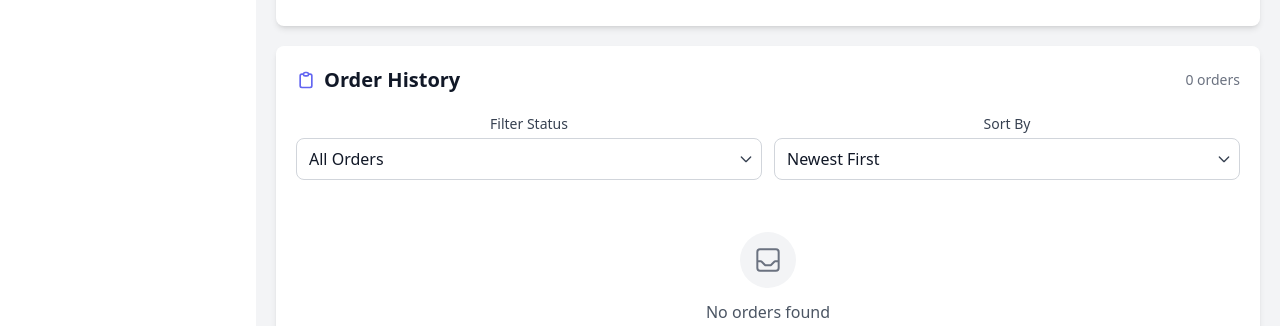
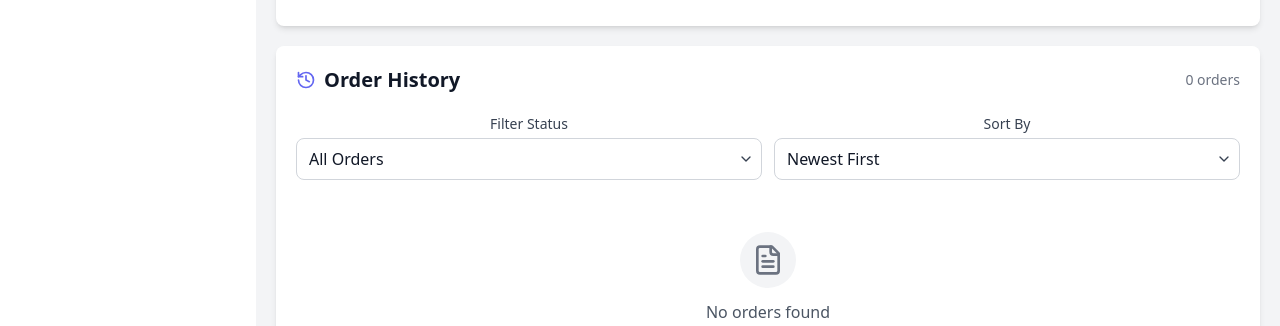
Before and after one commit to LuseBiswas/StablPay-Assingment, a React (Vite) app: page / in a window 1280 px wide. Shown: the part 414-740 px from the top of the page. Built offline with nearby package versions, Linux system fonts and the light colour scheme.

Commit message:
Order History is Updated

```diff
--- a/src/components/OrderHistory.jsx
+++ b/src/components/OrderHistory.jsx
@@ -1,19 +1,29 @@
 import React, { useState } from 'react';
+import {
+  Clock,
+  Package,
+  Check,
+  ChevronDown,
+  History,
+  ShoppingBag,
+  Eye,
+  FileText,
+} from 'lucide-react';
 
 function OrderHistory({ orders }) {
-  const [statusFilter, setStatusFilter] = useState("All");
-  const [sortBy, setSortBy] = useState("newest");
+  const [statusFilter, setStatusFilter] = useState('All');
+  const [sortBy, setSortBy] = useState('newest');
 
   // Filter orders by status
   const filteredOrders = orders.filter(
-    (order) => statusFilter === "All" || order.status === statusFilter
+    (order) => statusFilter === 'All' || order.status === statusFilter
   );
 
   // Sort orders based on sortBy value
   const sortedOrders = [...filteredOrders].sort((a, b) => {
-    if (sortBy === "newest") {
+    if (sortBy === 'newest') {
       return new Date(b.date) - new Date(a.date);
-    } else if (sortBy === "oldest") {
+    } else if (sortBy === 'oldest') {
       return new Date(a.date) - new Date(b.date);
     }
     return 0;
@@ -21,39 +31,27 @@ function OrderHistory({ orders }) {
 
   // Get status badge styling
   const getStatusBadge = (status) => {
-    switch(status) {
-      case "Pending":
-        return "bg-yellow-100 text-yellow-800 dark:bg-yellow-900 dark:text-yellow-200";
-      case "In Progress":
-        return "bg-blue-100 text-blue-800 dark:bg-blue-900 dark:text-blue-200";
-      case "Delivered":
-        return "bg-green-100 text-green-800 dark:bg-green-900 dark:text-green-200";
+    switch (status) {
+      case 'Pending':
+        return 'bg-yellow-100 text-yellow-800 dark:bg-yellow-900 dark:text-yellow-200';
+      case 'In Progress':
+        return 'bg-blue-100 text-blue-800 dark:bg-blue-900 dark:text-blue-200';
+      case 'Delivered':
+        return 'bg-green-100 text-green-800 dark:bg-green-900 dark:text-green-200';
       default:
-        return "bg-gray-100 text-gray-800 dark:bg-gray-700 dark:text-gray-200";
+        return 'bg-gray-100 text-gray-800 dark:bg-gray-700 dark:text-gray-200';
     }
   };
 
   // Get status icon
   const getStatusIcon = (status) => {
-    switch(status) {
-      case "Pending":
-        return (
-          <svg xmlns="http://www.w3.org/2000/svg" className="h-4 w-4" fill="none" viewBox="0 0 24 24" stroke="currentColor">
-            <path strokeLinecap="round" strokeLinejoin="round" strokeWidth={2} d="M12 8v4l3 3m6-3a9 9 0 11-18 0 9 9 0 0118 0z" />
-          </svg>
-        );
-      case "In Progress":
-        return (
-          <svg xmlns="http://www.w3.org/2000/svg" className="h-4 w-4" fill="none" viewBox="0 0 24 24" stroke="currentColor">
-            <path strokeLinecap="round" strokeLinejoin="round" strokeWidth={2} d="M13 10V3L4 14h7v7l9-11h-7z" />
-          </svg>
-        );
-      case "Delivered":
-        return (
-          <svg xmlns="http://www.w3.org/2000/svg" className="h-4 w-4" fill="none" viewBox="0 0 24 24" stroke="currentColor">
-            <path strokeLinecap="round" strokeLinejoin="round" strokeWidth={2} d="M5 13l4 4L19 7" />
-          </svg>
-        );
+    switch (status) {
+      case 'Pending':
+        return <Clock size={16} className="mr-1" />;
+      case 'In Progress':
+        return <Package size={16} className="mr-1" />;
+      case 'Delivered':
+        return <Check size={16} className="mr-1" />;
       default:
         return null;
     }
@@ -63,9 +61,7 @@ function OrderHistory({ orders }) {
     <div className="p-5 bg-white dark:bg-gray-800 shadow-md rounded-lg transition-all">
       <div className="flex items-center justify-between mb-5">
         <h2 className="text-xl font-bold text-gray-900 dark:text-white flex items-center">
-          <svg xmlns="http://www.w3.org/2000/svg" className="h-5 w-5 mr-2 text-indigo-500" fill="none" viewBox="0 0 24 24" stroke="currentColor">
-            <path strokeLinecap="round" strokeLinejoin="round" strokeWidth={2} d="M9 5H7a2 2 0 00-2 2v12a2 2 0 002 2h10a2 2 0 002-2V7a2 2 0 00-2-2h-2M9 5a2 2 0 002 2h2a2 2 0 002-2M9 5a2 2 0 012-2h2a2 2 0 012 2" />
-          </svg>
+          <History size={20} className="mr-2 text-indigo-500" />
           Order History
         </h2>
         <span className="text-sm text-gray-500 dark:text-gray-400">
@@ -76,7 +72,9 @@ function OrderHistory({ orders }) {
       {/* Filter and Sort Controls */}
       <div className="flex flex-col sm:flex-row gap-3 mb-5">
         <div className="flex-1">
-          <label className="block text-sm font-medium text-gray-700 dark:text-gray-300 mb-1">Filter Status</label>
+          <label className="block text-sm font-medium text-gray-700 dark:text-gray-300 mb-1">
+            Filter Status
+          </label>
           <div className="relative">
             <select
               className="w-full p-2 pl-3 pr-10 border rounded-lg bg-white dark:bg-gray-700 text-gray-900 dark:text-white border-gray-300 dark:border-gray-600 focus:ring-2 focus:ring-indigo-500 dark:focus:ring-indigo-600 focus:border-indigo-500 dark:focus:border-indigo-600 focus:outline-none appearance-none"
@@ -89,14 +87,14 @@ function OrderHistory({ orders }) {
               <option value="Delivered">Delivered</option>
             </select>
             <div className="pointer-events-none absolute inset-y-0 right-0 flex items-center px-2 text-gray-700 dark:text-gray-300">
-              <svg className="h-4 w-4" fill="none" viewBox="0 0 24 24" stroke="currentColor">
-                <path strokeLinecap="round" strokeLinejoin="round" strokeWidth={2} d="M19 9l-7 7-7-7" />
-              </svg>
+              <ChevronDown size={16} />
             </div>
           </div>
         </div>
         <div className="flex-1">
-          <label className="block text-sm font-medium text-gray-700 dark:text-gray-300 mb-1">Sort By</label>
+          <label className="block text-sm font-medium text-gray-700 dark:text-gray-300 mb-1">
+            Sort By
+          </label>
           <div className="relative">
             <select
               className="w-full p-2 pl-3 pr-10 border rounded-lg bg-white dark:bg-gray-700 text-gray-900 dark:text-white border-gray-300 dark:border-gray-600 focus:ring-2 focus:ring-indigo-500 dark:focus:ring-indigo-600 focus:border-indigo-500 dark:focus:border-indigo-600 focus:outline-none appearance-none"
@@ -107,9 +105,7 @@ function OrderHistory({ orders }) {
               <option value="oldest">Oldest First</option>
             </select>
             <div className="pointer-events-none absolute inset-y-0 right-0 flex items-center px-2 text-gray-700 dark:text-gray-300">
-              <svg className="h-4 w-4" fill="none" viewBox="0 0 24 24" stroke="currentColor">
-                <path strokeLinecap="round" strokeLinejoin="round" strokeWidth={2} d="M19 9l-7 7-7-7" />
-              </svg>
+              <ChevronDown size={16} />
             </div>
           </div>
         </div>
@@ -126,46 +122,61 @@ function OrderHistory({ orders }) {
               <div className="flex items-center justify-between p-4 bg-gray-50 dark:bg-gray-750 border-b border-gray-200 dark:border-gray-700">
                 <div className="flex items-center">
                   <div className="hidden sm:flex items-center justify-center h-10 w-10 rounded-full bg-indigo-100 dark:bg-indigo-900 text-indigo-600 dark:text-indigo-200 mr-3">
-                    <svg xmlns="http://www.w3.org/2000/svg" className="h-5 w-5" fill="none" viewBox="0 0 24 24" stroke="currentColor">
-                      <path strokeLinecap="round" strokeLinejoin="round" strokeWidth={2} d="M16 11V7a4 4 0 00-8 0v4M5 9h14l1 12H4L5 9z" />
-                    </svg>
+                    <ShoppingBag size={20} />
                   </div>
                   <div>
-                    <h3 className="font-medium text-gray-900 dark:text-white">{order.customerName}</h3>
+                    <h3 className="font-medium text-gray-900 dark:text-white">
+                      {order.customerName}
+                    </h3>
                     <p className="text-sm text-gray-500 dark:text-gray-400">
-                      {order.date ? new Date(order.date).toLocaleDateString() : 'No date available'}
+                      {order.date
+                        ? new Date(order.date).toLocaleDateString()
+                        : 'No date available'}
                     </p>
                   </div>
                 </div>
                 <div className="flex items-center">
-                  <span className={`inline-flex items-center px-2.5 py-0.5 rounded-full text-xs font-medium ${getStatusBadge(order.status)}`}>
+                  <span
+                    className={`inline-flex items-center px-2.5 py-0.5 rounded-full text-xs font-medium ${getStatusBadge(
+                      order.status
+                    )}`}
+                  >
                     {getStatusIcon(order.status)}
-                    <span className="ml-1">{order.status}</span>
+                    {order.status}
                   </span>
                 </div>
               </div>
               <div className="p-4 bg-white dark:bg-gray-700">
                 <div className="grid grid-cols-1 sm:grid-cols-3 gap-3">
                   <div>
-                    <p className="text-xs font-medium text-gray-500 dark:text-gray-400 uppercase mb-1">Restaurant</p>
-                    <p className="text-gray-900 dark:text-white">{order.restaurant || 'N/A'}</p>
+                    <p className="text-xs font-medium text-gray-500 dark:text-gray-400 uppercase mb-1">
+                      Restaurant
+                    </p>
+                    <p className="text-gray-900 dark:text-white">
+                      {order.restaurant || 'N/A'}
+                    </p>
                   </div>
                   <div>
-                    <p className="text-xs font-medium text-gray-500 dark:text-gray-400 uppercase mb-1">Delivery Time</p>
-                    <p className="text-gray-900 dark:text-white">{order.estimatedTime} minutes</p>
+                    <p className="text-xs font-medium text-gray-500 dark:text-gray-400 uppercase mb-1">
+                      Delivery Time
+                    </p>
+                    <p className="text-gray-900 dark:text-white">
+                      {order.estimatedTime} minutes
+                    </p>
                   </div>
                   <div>
-                    <p className="text-xs font-medium text-gray-500 dark:text-gray-400 uppercase mb-1">Order Items</p>
-                    <p className="text-gray-900 dark:text-white">{order.items ? order.items.length : 0} items</p>
+                    <p className="text-xs font-medium text-gray-500 dark:text-gray-400 uppercase mb-1">
+                      Order Items
+                    </p>
+                    <p className="text-gray-900 dark:text-white">
+                      {order.items ? order.items.length : 0} items
+                    </p>
                   </div>
                 </div>
 
                 <div className="mt-4 pt-3 border-t border-gray-200 dark:border-gray-600 flex justify-end">
                   <button className="text-indigo-600 hover:text-indigo-800 dark:text-indigo-400 dark:hover:text-indigo-300 text-sm font-medium transition-colors flex items-center">
-                    <svg xmlns="http://www.w3.org/2000/svg" className="h-4 w-4 mr-1" fill="none" viewBox="0 0 24 24" stroke="currentColor">
-                      <path strokeLinecap="round" strokeLinejoin="round" strokeWidth={2} d="M15 12a3 3 0 11-6 0 3 3 0 016 0z" />
-                      <path strokeLinecap="round" strokeLinejoin="round" strokeWidth={2} d="M2.458 12C3.732 7.943 7.523 5 12 5c4.478 0 8.268 2.943 9.542 7-1.274 4.057-5.064 7-9.542 7-4.477 0-8.268-2.943-9.542-7z" />
-                    </svg>
+                    <Eye size={16} className="mr-1" />
                     View Details
                   </button>
                 </div>
@@ -176,12 +187,12 @@ function OrderHistory({ orders }) {
       ) : (
         <div className="flex flex-col items-center justify-center py-8 text-center">
           <div className="bg-gray-100 dark:bg-gray-700 rounded-full p-3 mb-3">
-            <svg xmlns="http://www.w3.org/2000/svg" className="h-8 w-8 text-gray-500 dark:text-gray-400" fill="none" viewBox="0 0 24 24" stroke="currentColor">
-              <path strokeLinecap="round" strokeLinejoin="round" strokeWidth={1.5} d="M20 13V6a2 2 0 00-2-2H6a2 2 0 00-2 2v7m16 0v5a2 2 0 01-2 2H6a2 2 0 01-2-2v-5m16 0h-2.586a1 1 0 00-.707.293l-2.414 2.414a1 1 0 01-.707.293h-3.172a1 1 0 01-.707-.293l-2.414-2.414A1 1 0 006.586 13H4" />
-            </svg>
+            <FileText size={32} className="text-gray-500 dark:text-gray-400" />
           </div>
           <p className="text-gray-600 dark:text-gray-300 font-medium">No orders found</p>
-          <p className="text-gray-500 dark:text-gray-400 text-sm mt-1">Try changing your filter or check back later</p>
+          <p className="text-gray-500 dark:text-gray-400 text-sm mt-1">
+            Try changing your filter or check back later
+          </p>
         </div>
       )}
     </div>
```
